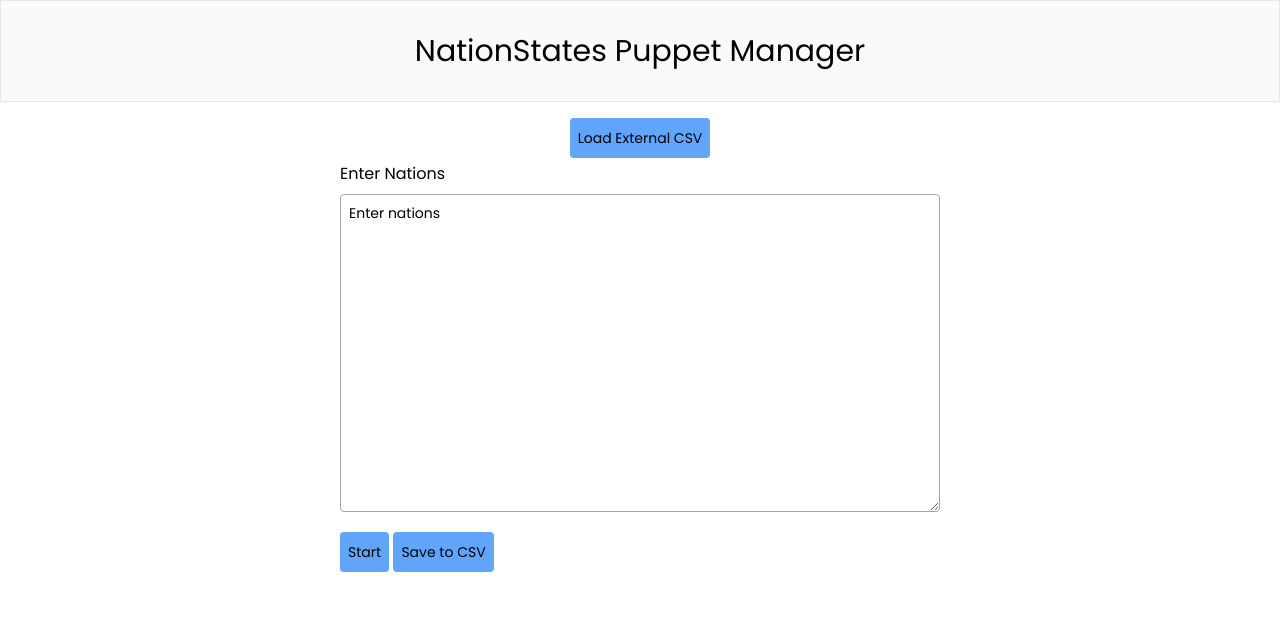
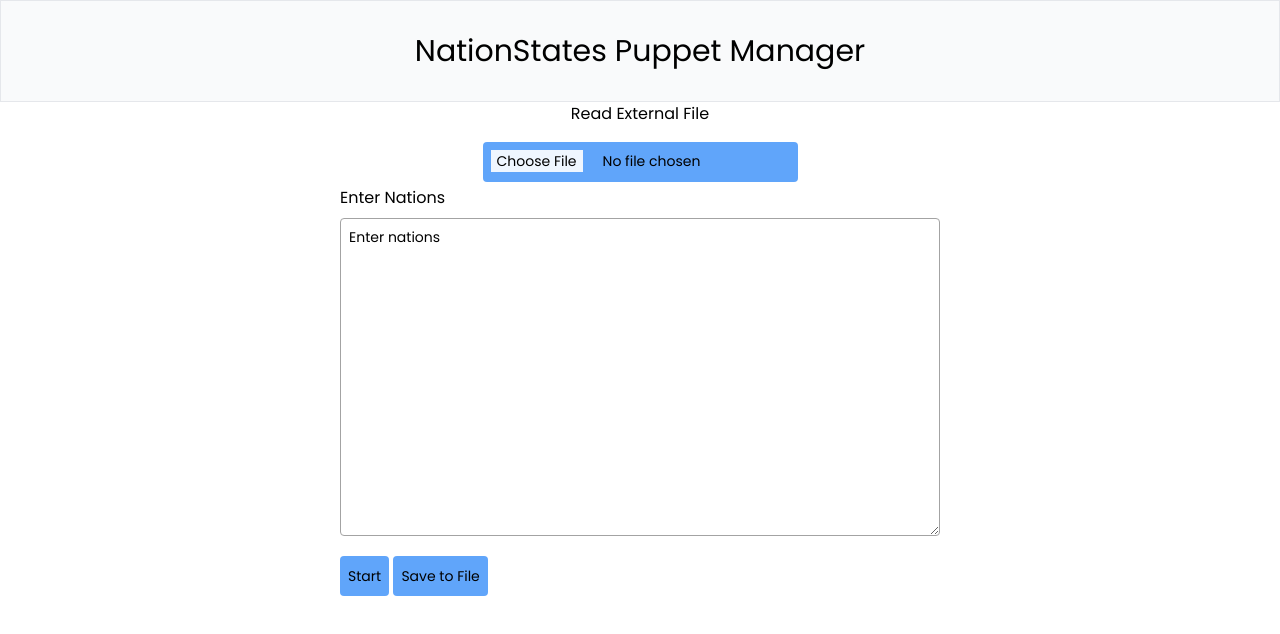
Before and after one commit to wesngu28/ns-puppeteer, a SvelteKit app: page / in a window 1280 px wide. Shown: the top 634 px of the page. Built offline with nearby package versions, Linux system fonts and the light colour scheme.

Commit message:
feat: add download and load from files

```diff
--- a/src/routes/+page.svelte
+++ b/src/routes/+page.svelte
@@ -1,23 +1,48 @@
 <script lang="ts">
+    let files: FileList;
+
     import { onMount } from 'svelte'
     let nationList = "Enter nations"
     onMount(() => {
         const store = localStorage.getItem("list");
         if (store) nationList = store
     })
+    $: if (files) {
+        if (files[0]) {
+            const reader = new FileReader()
+            reader.onload = (e) => {
+                if (typeof e.target?.result === "string") {
+                    nationList = e.target?.result as string
+                }
+            }
+            reader.readAsText(files[0])
+        }
+    }
 </script>
 
 <header class="bg-gray-50 w-full text-center border-gray-200 border">
     <h1 class="text-3xl my-8">NationStates Puppet Manager</h1>
 </header>
 
-<button class="mx-auto mt-4 h-10 mb-1 text-sm transition border-0 rounded appearance-none bg-blue-400 p-2 hover:bg-opacity-50">Load External CSV</button>
+<p>Read External File</p>
+<input bind:files class="file:border-0 file:text-sm file:bg-blue-50 file:mr-5 hover:file:cursor-pointer mx-auto mt-4 h-10 mb-1 text-sm transition border-0 rounded appearance-none bg-blue-400 p-2 hover:bg-opacity-50" type="file" id="file-input" accept=".txt">
 
 <div class="flex flex-col">
     <p class="mb-2">Enter Nations</p>
     <textarea on:input={() => localStorage.setItem("list", nationList)} bind:value={nationList} class='w-[600px] p-2 mb-1 text-sm bg-transparent border rounded appearance-none border-neutral-400 disabled:bg-neutral-100' rows=15/>
     <div>
         <button class="mx-auto mt-4 h-10 mb-1 text-sm transition border-0 rounded appearance-none bg-blue-400 p-2 hover:bg-opacity-50">Start</button>
-        <button class="mx-auto mt-4 h-10 mb-1 text-sm transition border-0 rounded appearance-none bg-blue-400 p-2 hover:bg-opacity-50">Save to CSV</button>
+        <button on:click={() => {
+            const blob = new Blob([nationList], { type: 'text/plain' });
+
+            const url = URL.createObjectURL(blob);
+
+            const link = document.createElement('a');
+            link.href = url;
+            link.download = 'text.txt';
+            link.click();
+
+            URL.revokeObjectURL(url);
+        }} class="mx-auto mt-4 h-10 mb-1 text-sm transition border-0 rounded appearance-none bg-blue-400 p-2 hover:bg-opacity-50">Save to File</button>
     </div>
 </div>
```
